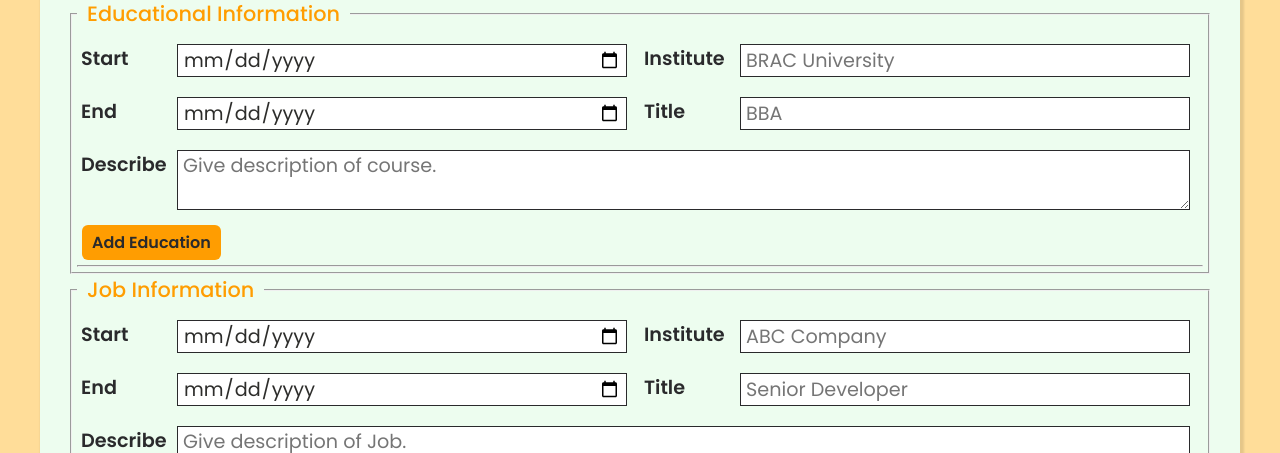
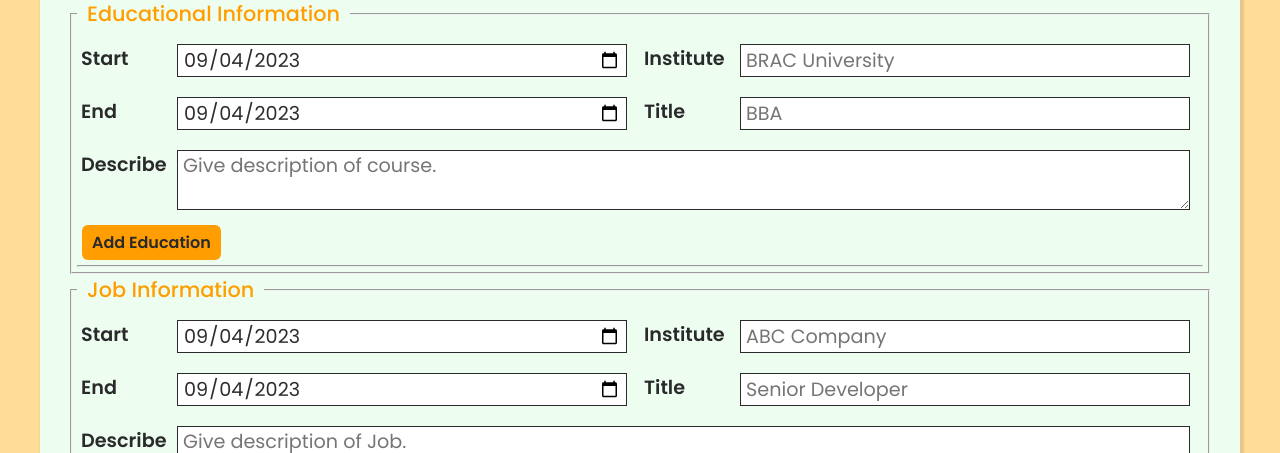
Before and after one commit to adnansyed101/CVCreator, a React (Vite) app: page / in a window 1280 px wide. Shown: the part 347-800 px from the top of the page. Built offline with nearby package versions, Linux system fonts and the light colour scheme.

Commit message:
add format to date
added format using the date fns package. A warning was showing stating the current date format isn't right.  For which added the date fns package

```diff
--- a/src/App.jsx
+++ b/src/App.jsx
@@ -1,3 +1,4 @@
+import { format } from "date-fns";
 import PerInp from "./Input/PerInp";
 import EduInp from "./Input/EduInp";
 import JobInp from "./Input/JobInp";
@@ -19,9 +20,9 @@ function App() {
 
   const [education, setEducation] = useState([
     {
-      eduStart: new Date(),
+      eduStart: format(new Date(), "yyyy-MM-dd"),
       eduInstitute: "",
-      eduEnd: new Date(),
+      eduEnd: format(new Date(), "yyyy-MM-dd"),
       eduTitle: "",
       eduDesc: "",
     },
@@ -29,9 +30,9 @@ function App() {
 
   const [job, setJob] = useState([
     {
-      jobStart: new Date(),
+      jobStart: format(new Date(), "yyyy-MM-dd"),
       jobInstitute: "",
-      jobEnd: new Date(),
+      jobEnd: format(new Date(), "yyyy-MM-dd"),
       jobTitle: "",
       jobDesc: "",
     },
--- a/src/Input/EduInp.jsx
+++ b/src/Input/EduInp.jsx
@@ -1,3 +1,4 @@
+import { format } from "date-fns";
 import PropTypes from "prop-types";
 
 const EduInp = ({ education, setEducation }) => {
@@ -12,9 +13,9 @@ const EduInp = ({ education, setEducation }) => {
     setEducation([
       ...education,
       {
-        eduStart: new Date(),
+        eduStart: format(new Date(), "yyyy-MM-dd"),
         eduInstitute: "",
-        eduEnd: new Date(),
+        eduEnd: format(new Date(), "yyyy-MM-dd"),
         eduTitle: "",
         eduDesc: "",
       },
--- a/src/Input/JobInp.jsx
+++ b/src/Input/JobInp.jsx
@@ -1,3 +1,4 @@
+import { format } from "date-fns";
 import PropTypes from "prop-types";
 
 const JobInp = ({ job, setJob }) => {
@@ -12,9 +13,9 @@ const JobInp = ({ job, setJob }) => {
     setJob([
       ...job,
       {
-        jobStart: new Date(),
+        jobStart: format(new Date(), "yyyy-MM-dd"),
         jobInstitute: "",
-        jobEnd: new Date(),
+        jobEnd: format(new Date(), "yyyy-MM-dd"),
         jobTitle: "",
         jobDesc: "",
       },
--- a/src/Ouput/EduOut.jsx
+++ b/src/Ouput/EduOut.jsx
@@ -1,3 +1,5 @@
+import { getYear } from "date-fns";
+
 /* eslint-disable react/prop-types */
 const EduOut = ({ eduStart, eduInstitute, eduEnd, eduTitle, eduDesc }) => {
   return (
@@ -5,7 +7,7 @@ const EduOut = ({ eduStart, eduInstitute, eduEnd, eduTitle, eduDesc }) => {
       <div className="block"></div>
       <div className="insYear">
         <span>
-          {new Date(eduStart).getFullYear()} - {new Date(eduEnd).getFullYear()}
+          {getYear(new Date(eduStart))} - {getYear(new Date(eduEnd))}
         </span>
         <p>{eduInstitute ? eduInstitute : "ABC Institute"}</p>
       </div>
--- a/src/Ouput/JobOut.jsx
+++ b/src/Ouput/JobOut.jsx
@@ -1,3 +1,5 @@
+import { getYear } from "date-fns";
+
 /* eslint-disable react/prop-types */
 const JobOut = ({ jobStart, jobInstitute, jobEnd, jobTitle, jobDesc }) => {
   return (
@@ -5,7 +7,7 @@ const JobOut = ({ jobStart, jobInstitute, jobEnd, jobTitle, jobDesc }) => {
       <div className="block"></div>
       <div className="insYear">
         <span>
-          {new Date(jobStart).getFullYear()} - {new Date(jobEnd).getFullYear()}
+          {getYear(new Date(jobStart))} - {getYear(new Date(jobEnd))}
         </span>
         <p>{jobInstitute ? jobInstitute : "ABC Institute"}</p>
       </div>
```
Also changed, not shown: src/Input/PerInp.jsx (+8 -1 lines).
